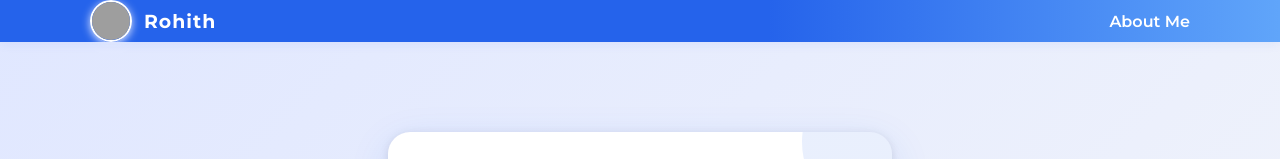
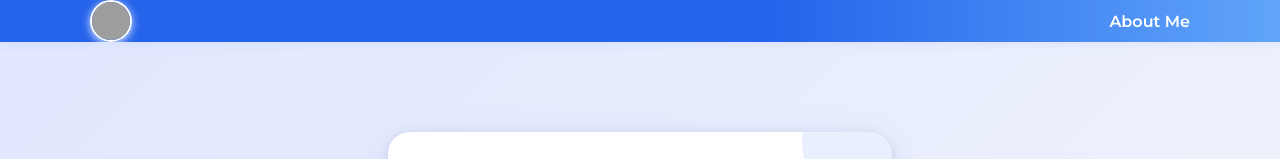
Before and after one commit to Rohtihalbert/mcq, a plain HTML site: page index.html in a window 1280 px wide. Shown: the top 159 px of the page. Drawn offline with Linux system fonts and the light colour scheme; grey boxes are pictures that could not be loaded.

Commit message:
index.html

```diff
--- a/index.html
+++ b/index.html
@@ -120,7 +120,6 @@
         <div style="max-width:1100px;margin:0 auto;display:flex;align-items:center;justify-content:space-between;padding:0 24px;">
             <div style="display:flex;align-items:center;">
                 <img src="./image.jpg" alt="Profile" style="width:38px;height:38px;border-radius:50%;margin-right:12px;border:2px solid #fff;box-shadow:0 2px 8px #e0e7ff;">
-                <span style="color:#fff;font-family:'Montserrat',Arial,sans-serif;font-size:1.18em;font-weight:700;letter-spacing:1px;">Rohith</span>
             </div>
             <div>
                 <a href="about.html" style="color:#fff;text-decoration:none;font-family:'Montserrat',Arial,sans-serif;font-size:1em;font-weight:600;margin-left:24px;transition:color 0.2s;">About Me</a>
```
